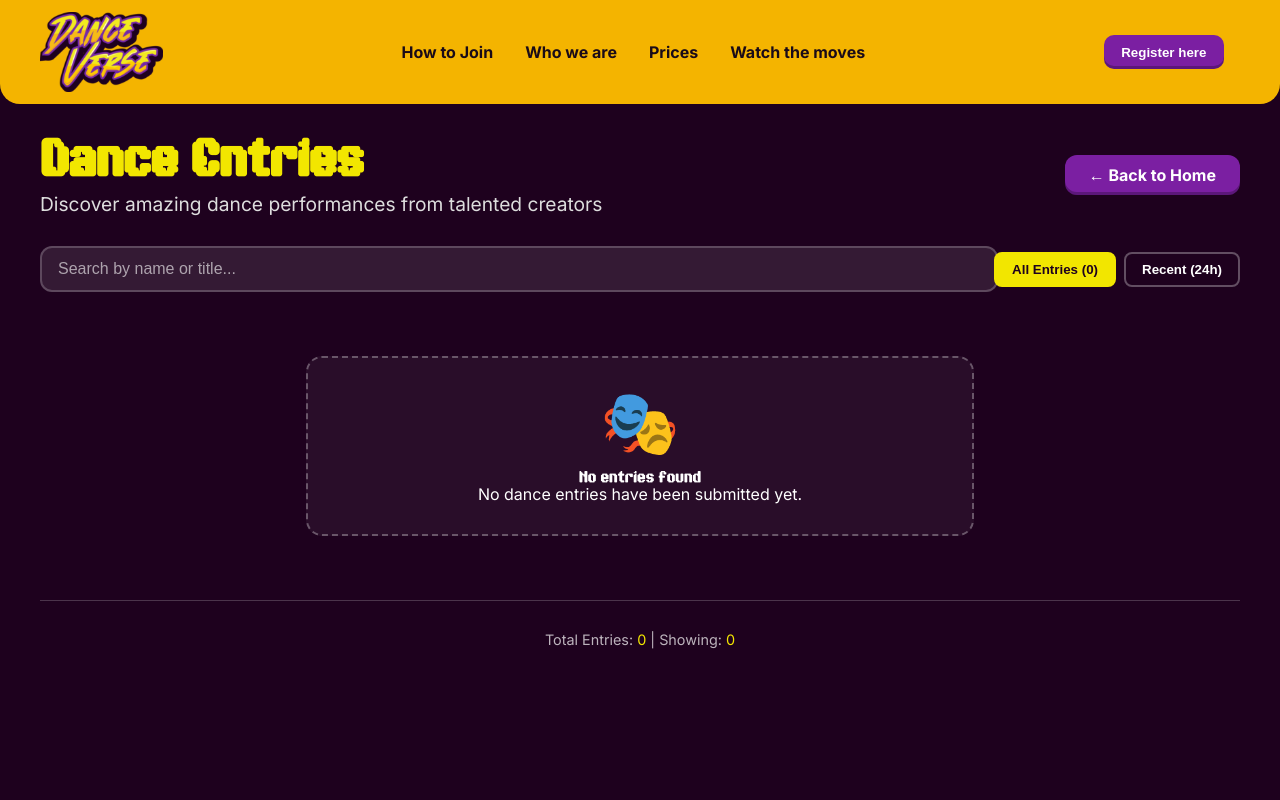
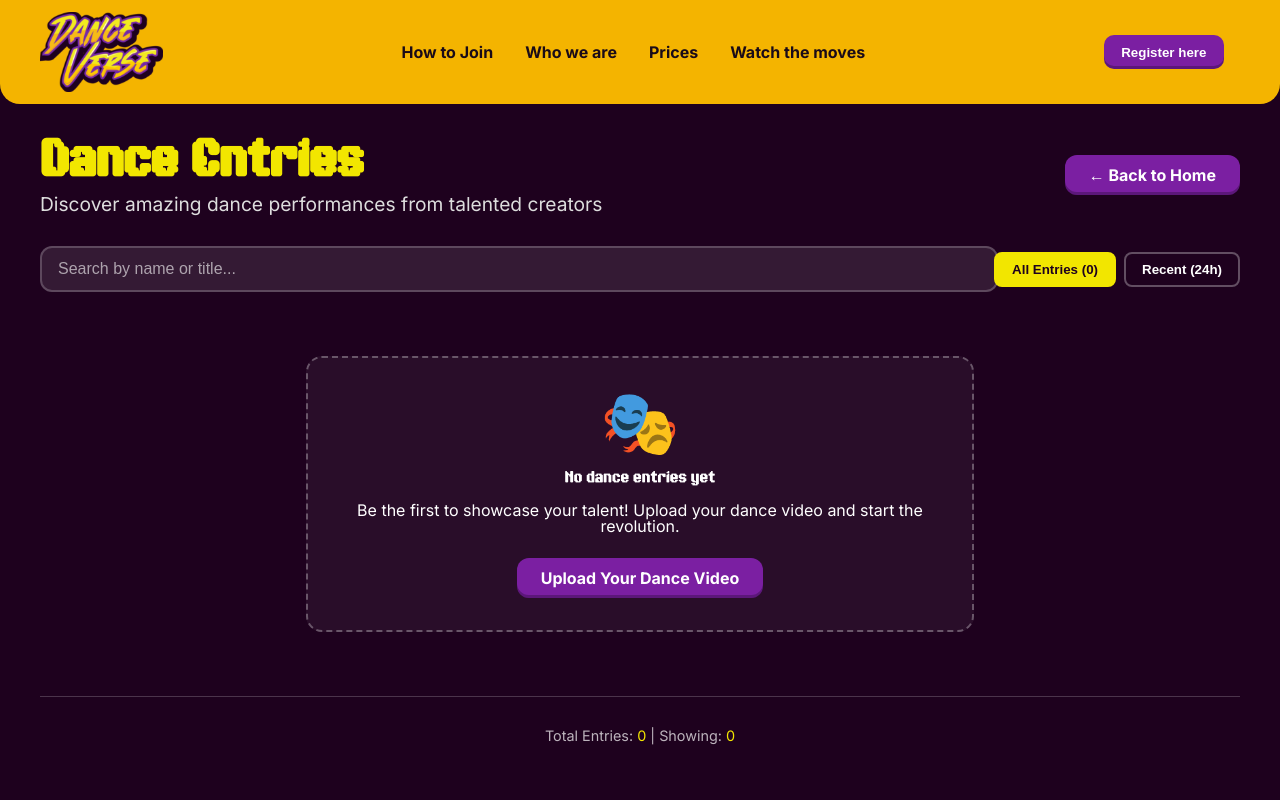
Before and after one commit to kavinrajsi/dance-verse, a Next.js app: page /entries in a window 1280 px wide. Shown: the top 800 px of the page. Built offline with nearby package versions, Linux system fonts and the light colour scheme.

Commit message:
trying to remove sample data

```diff
--- a/src/app/entries/entries.module.scss
+++ b/src/app/entries/entries.module.scss
@@ -316,11 +316,48 @@ $text-muted: #ddd;
   background: rgba(255,255,255,0.05);
   border-radius: 16px;
   border: 2px dashed rgba(255,255,255,0.3);
+
+  h3 {
+    margin-bottom: 1rem;
+  }
+
+  p {
+    margin-bottom: 1.5rem;
+  }
 }
 
 .emptyIcon {
   font-size: 4rem;
   margin-bottom: 1rem;
+}
+
+.uploadBtn, .clearSearch, .clearFilter {
+  background: $purple;
+  color: $white;
+  padding: 0.75rem 1.5rem;
+  border: none;
+  border-radius: 12px;
+  text-decoration: none;
+  font-weight: 700;
+  cursor: pointer;
+  transition: all 0.2s ease;
+  box-shadow: inset 0 -3px 0 rgba(0,0,0,.25);
+  display: inline-block;
+
+  &:hover {
+    background: $purple-dark;
+    transform: translateY(-1px);
+  }
+}
+
+.clearSearch, .clearFilter {
+  background: rgba(255,255,255,0.1);
+  border: 1px solid rgba(255,255,255,0.3);
+
+  &:hover {
+    background: rgba(255,255,255,0.2);
+    border-color: rgba(255,255,255,0.5);
+  }
 }
 
 .pageFooter {
--- a/src/app/entries/page.js
+++ b/src/app/entries/page.js
@@ -144,13 +144,39 @@ export default function EntriesPage() {
       {filteredEntries.length === 0 ? (
         <div className={styles.empty}>
           <div className={styles.emptyIcon}>🎭</div>
-          <h3>No entries found</h3>
-          <p>
-            {searchTerm
-              ? `No entries match "${searchTerm}"`
-              : "No dance entries have been submitted yet."
-            }
-          </p>
+          {searchTerm ? (
+            <>
+              <h3>No entries found</h3>
+              <p>No entries match "{searchTerm}"</p>
+              <button
+                onClick={() => setSearchTerm("")}
+                className={styles.clearSearch}
+              >
+                Clear Search
+              </button>
+            </>
+          ) : entries.length === 0 ? (
+            <>
+              <h3>No dance entries yet</h3>
+              <p>
+                Be the first to showcase your talent! Upload your dance video and start the revolution.
+              </p>
+              <Link href="/" className={styles.uploadBtn}>
+                Upload Your Dance Video
+              </Link>
+            </>
+          ) : (
+            <>
+              <h3>No recent entries</h3>
+              <p>No entries found for the selected time filter.</p>
+              <button
+                onClick={() => setFilter("all")}
+                className={styles.clearFilter}
+              >
+                Show All Entries
+              </button>
+            </>
+          )}
         </div>
       ) : (
         <div className={styles.grid}>
```
